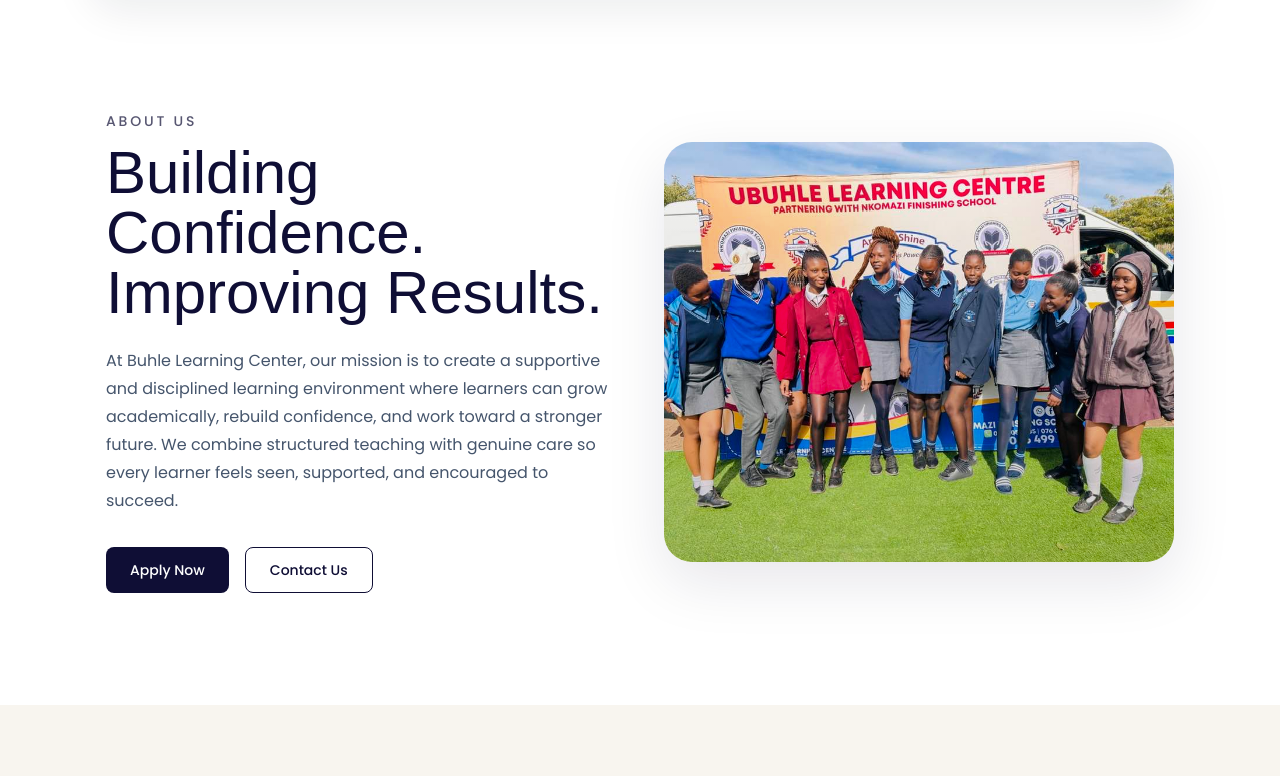
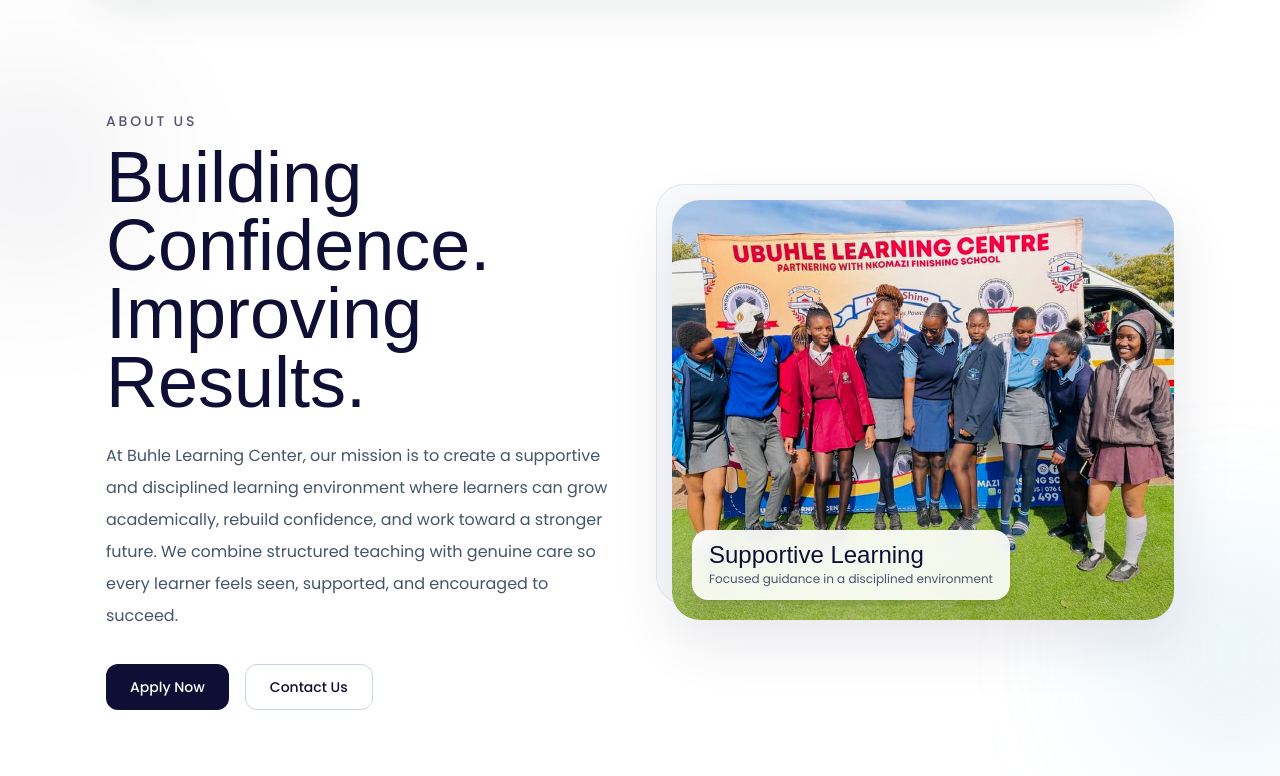
Before and after one commit to IsmaelDlamini/buhle, a React (Vite) app: page / in a window 1280 px wide. Shown: the part 924-1700 px from the top of the page. Built offline with nearby package versions, Linux system fonts and the light colour scheme; a web font is replaced by a local one.

Commit message:
refactor Home component; enhance layout and styling for About section and add visual elements for improved user engagement

```diff
--- a/src/pages/Home.jsx
+++ b/src/pages/Home.jsx
@@ -237,40 +237,42 @@ const [currentStoryIndex, setCurrentStoryIndex] = useState(0);
   </div>
 </section>
 
+<section className="relative overflow-hidden bg-white py-20 md:py-28">
+  <div className="absolute left-[-80px] top-[60px] h-56 w-56 rounded-full bg-secondary/5 blur-3xl" />
+  <div className="absolute right-[-80px] bottom-[40px] h-64 w-64 rounded-full bg-[#9DCAEB]/20 blur-3xl" />
 
- <section className="relative overflow-hidden bg-white py-20 md:py-28">
-        <div className="container mx-auto grid items-center gap-12 px-4 md:grid-cols-2">
+  <div className="container relative z-10 mx-auto grid items-center gap-12 px-4 md:grid-cols-2 md:gap-16">
     <AnimatedSection>
       <div className="max-w-xl">
         <p className="font-poppins text-sm font-medium uppercase tracking-[0.2em] text-secondary/70">
           About Us
         </p>
 
-              <h1 className="mt-3 font-zuume text-5xl md:text-6xl text-secondary leading-none">
+        <h2 className="mt-3 font-zuume text-[2.8rem] leading-[0.95] text-secondary md:text-[4.5rem]">
           Building Confidence.
           <br />
           Improving Results.
-              </h1>
+        </h2>
 
-              <p className="mt-6 font-poppins text-sm leading-7 text-slate-600 md:text-base">
-                At Buhle Learning Center, our mission is to create a supportive
-                and disciplined learning environment where learners can grow
-                academically, rebuild confidence, and work toward a stronger
-                future. We combine structured teaching with genuine care so
-                every learner feels seen, supported, and encouraged to succeed.
+        <p className="mt-6 max-w-lg font-poppins text-sm leading-7 text-slate-600 md:text-base md:leading-8">
+          At Buhle Learning Center, our mission is to create a supportive and
+          disciplined learning environment where learners can grow academically,
+          rebuild confidence, and work toward a stronger future. We combine
+          structured teaching with genuine care so every learner feels seen,
+          supported, and encouraged to succeed.
         </p>
 
         <div className="mt-8 flex flex-wrap gap-4">
           <Link
             to="/admissions"
-                  className="inline-flex items-center justify-center rounded-lg bg-secondary px-6 py-3 font-poppins text-sm font-medium text-white transition hover:opacity-90"
+            className="inline-flex items-center justify-center rounded-xl bg-secondary px-6 py-3 font-poppins text-sm font-medium text-white transition hover:opacity-90"
           >
             Apply Now
           </Link>
 
           <Link
             to="/contact"
-                  className="inline-flex items-center justify-center rounded-lg border border-secondary px-6 py-3 font-poppins text-sm font-medium text-secondary transition hover:bg-secondary hover:text-white"
+            className="inline-flex items-center justify-center rounded-xl border border-slate-300 bg-white px-6 py-3 font-poppins text-sm font-medium text-secondary transition hover:border-secondary hover:bg-secondary hover:text-white"
           >
             Contact Us
           </Link>
@@ -279,13 +281,23 @@ const [currentStoryIndex, setCurrentStoryIndex] = useState(0);
     </AnimatedSection>
 
     <AnimatedSection>
-            <div className="relative">
+      <div className="relative mx-auto w-full max-w-[560px]">
+        <div className="absolute -left-4 -top-4 h-full w-full rounded-[28px] border border-slate-200 bg-slate-50" />
+
         <img
           src={whoImg}
           alt="Learners in class"
-                className="h-[420px] w-full rounded-[28px] object-cover shadow-[0_20px_60px_rgba(15,14,53,0.10)]"
+          className="relative z-10 h-[420px] w-full rounded-[28px] object-cover shadow-[0_20px_60px_rgba(15,14,53,0.10)]"
         />
-              <div className="absolute inset-0 rounded-[28px] bg-gradient-to-t from-black/15 to-transparent" />
+
+        <div className="absolute inset-0 z-20 rounded-[28px] bg-gradient-to-t from-black/15 to-transparent" />
+
+        <div className="absolute bottom-5 left-5 z-30 rounded-2xl border border-white/20 bg-white/90 px-4 py-3 shadow-lg backdrop-blur-sm">
+          <p className="font-zuume text-2xl leading-none text-secondary">Supportive Learning</p>
+          <p className="mt-1 font-poppins text-xs text-slate-600">
+            Focused guidance in a disciplined environment
+          </p>
+        </div>
       </div>
     </AnimatedSection>
   </div>
```
Lines whose indentation alone changed are shown as unchanged.
